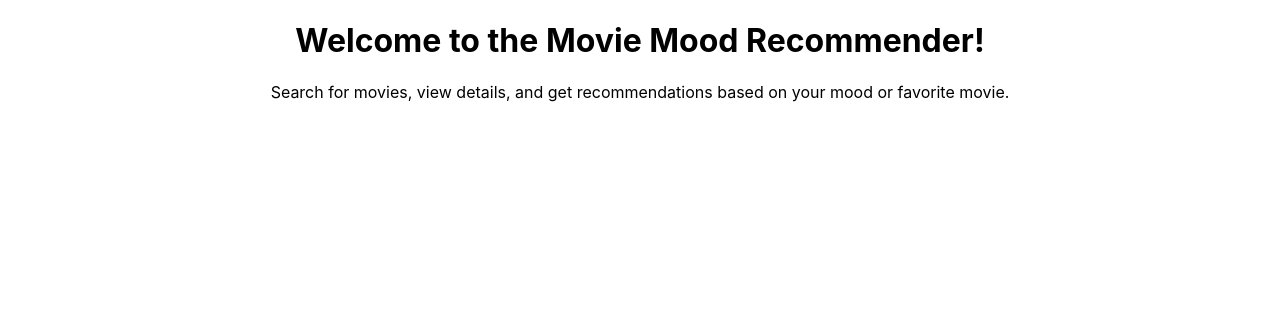
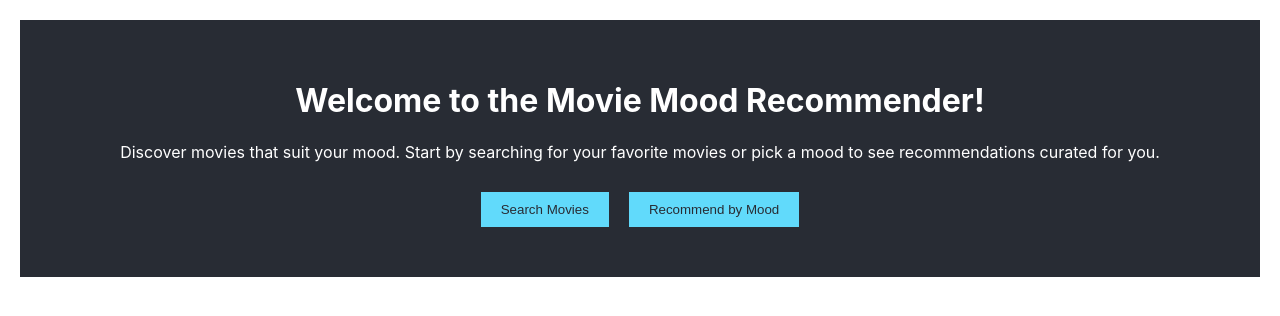
Before and after one commit to Hyrozdmr/movie_mood_recommender, a React (Create React App) app in the folder frontend/: page / in a window 1280 px wide. Shown: the top 316 px of the page. Built offline with nearby package versions, Linux system fonts and the light colour scheme.

Commit message:
HomePage and SearchMoviePage created , they have added in App.js and style.css added

```diff
--- a/frontend/package.json
+++ b/frontend/package.json
@@ -9,7 +9,8 @@
     "axios": "^1.7.7",
     "react": "^18.3.1",
     "react-dom": "^18.3.1",
-    "react-scripts": "^5.0.1",
+    "react-router-dom": "^6.27.0",
+    "react-scripts": "^3.0.1",
     "web-vitals": "^2.1.4"
   },
   "scripts": {
--- a/frontend/src/App.js
+++ b/frontend/src/App.js
@@ -1,6 +1,7 @@
 import React from 'react';
 import { BrowserRouter as Router, Routes, Route } from 'react-router-dom';
-import HomePage from './pages/HomePage';
+import HomePage from './components/HomePage';
+import SearchMoviesPage from './components/SearchMoviesPage';
 import './App.css';
 
 function App() {
@@ -9,10 +10,10 @@ function App() {
       <div className='App'>
         <Routes>
           <Route path="/" element={<HomePage />} />
+          <Route path="/search" element={<SearchMoviesPage />} />
         </Routes>
 
       </div>
-
     </Router>
 
   );
--- a/frontend/src/Pages/HomePage.js
+++ /dev/null
@@ -1,14 +0,0 @@
-import React from "react";
-
-function HomePage() {
-    return (
-        <div className="HomePage">
-            <h1>Welcome to the Movie Mood Recommender!</h1>
-            <p>Search for movies, view details, and get recommendations
-            based on your mood or favorite movie.
-            </p>
-        </div>
-    );
-}
-
-export default HomePage;
--- /dev/null
+++ b/frontend/src/components/HomePage.js
@@ -0,0 +1,24 @@
+import React from 'react';
+import '../styles.css';
+
+// Tip : Always keep your components small and focused on a single responsibility.
+function HomePage() {
+  return (
+    <div className="HomePage">
+      <header className="HomePage-header">
+        <h1>Welcome to the Movie Mood Recommender!</h1>
+        <p>Discover movies that suit your mood.
+            Start by searching for your favorite movies
+            or pick a mood to see recommendations curated for you.</p>
+        <div className="HomePage-actions">
+          <button className="HomePage-button" onClick={() =>
+            window.location.href = '/search'}>Search Movies</button>
+          <button className="HomePage-button" onClick={() =>
+            window.location.href = '/mood-recommendations'}>Recommend by Mood</button>
+        </div>
+      </header>
+    </div>
+  );
+}
+
+export default HomePage;
--- /dev/null
+++ b/frontend/src/components/SearchMoviesPage.js
@@ -0,0 +1,49 @@
+import React, { useState } from "react";
+import axios from "axios";
+import { Link } from "react-router-dom";
+import debounce from "lodash.debounce"; //Debounce search requests to reduce API Call.
+
+
+function SearchMoviesPage() {
+  const [query, setQuery] = useState('');
+  const [results, setResults] = useState([]);
+
+  const searchMovies = debounce(async (searchTerm) => {
+    try {
+      const response = await axios.get('http://127.0.0.1:8000/api/search/', {
+        params: { query: searchTerm }
+      });
+      setResults(response.data.results);
+    } catch (error) {
+      console.error('Error searching movies:', error);
+    }
+  }, 500); // 500ms debounce time to prevent excessive API requests.
+
+  const handleInputChange = (e) => {
+    const value = e.target.value;
+    setQuery(value);
+    if (value.trim()) {
+      searchMovies(value);
+    }
+  };
+
+  return (
+    <div className="SearchMoviesPage">
+      <input
+        type="text"
+        value={query}
+        onChange={handleInputChange}
+        placeholder="Search for movies (e.g., Inception, Avatar, The Matrix)..."
+      />
+      <div className="results">
+        {results.map((movie) => (
+          <div key={movie.id} className="movie-item">
+            <Link to={`/movie/${movie.id}`}>{movie.title}</Link>
+          </div>
+        ))}
+      </div>
+    </div>
+  );
+}
+
+export default SearchMoviesPage;
--- /dev/null
+++ b/frontend/src/styles.css
@@ -0,0 +1,28 @@
+/* HomePage.css */
+.HomePage {
+    text-align: center;
+    padding: 20px;
+  }
+
+  .HomePage-header {
+    background-color: #282c34;
+    padding: 40px;
+    color: white;
+  }
+
+  .HomePage-actions {
+    margin-top: 20px;
+  }
+
+  .HomePage-button {
+    padding: 10px 20px;
+    margin: 10px;
+    background-color: #61dafb;
+    border: none;
+    color: #282c34;
+    cursor: pointer;
+  }
+
+  .HomePage-button:hover {
+    background-color: #21a1f1;
+  }
```
Also changed, not shown: frontend/src/components/MovieList.js (renamed from frontend/src/component/MovieList.js), 1 other file (tests, documents, lock files or other folders).
